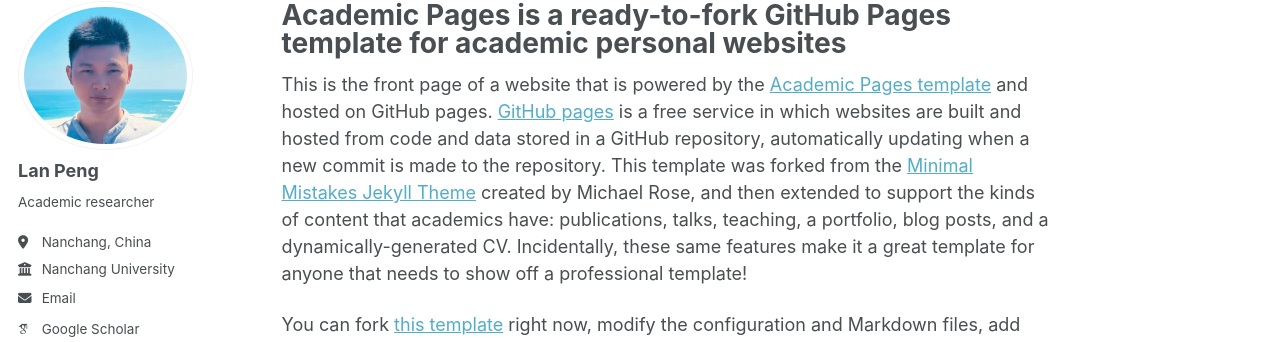
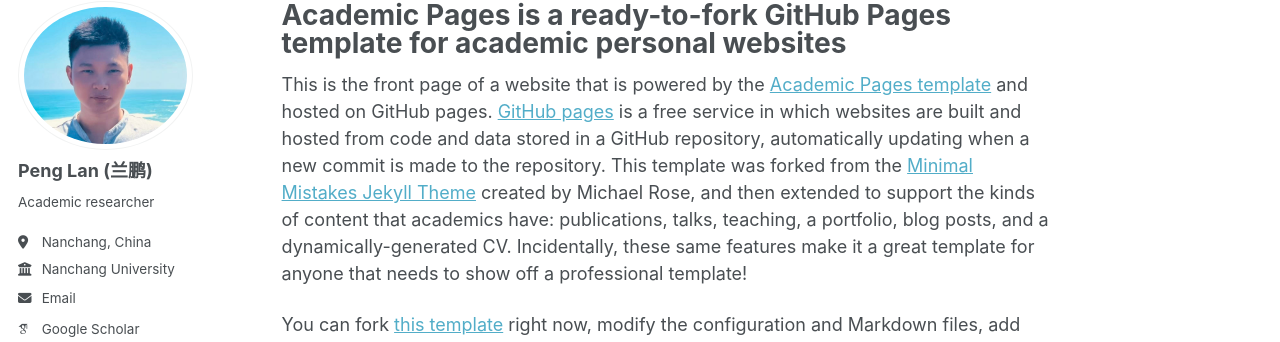
Before and after one commit to LanPeng-94/LanPeng-94.github.io, a Jekyll site: the page built from _pages/about.md, in a window 1280 px wide. Shown: the part 100-442 px from the top of the page. Built offline with Jekyll 4.4.1, drawn with Linux system fonts in a browser that asks for light colours; some web fonts are replaced; a script bundle is joined from its source files by our own code; library files that are not in the unit come from our copies.

Commit message:
Update author name in configuration file

```diff
--- a/_config.yml
+++ b/_config.yml
@@ -24,7 +24,7 @@ repository               : "LanPeng-94/LanPeng-94.github.io"
 author:
   # Biographic information
   avatar           : "shenghuozhao.jpg"
-  name             : "Lan Peng"
+  name             : "Peng Lan (兰鹏)"
   pronouns         : # example: "she/her"
   bio              : "Academic researcher"
   location         : "Nanchang, China"
```
